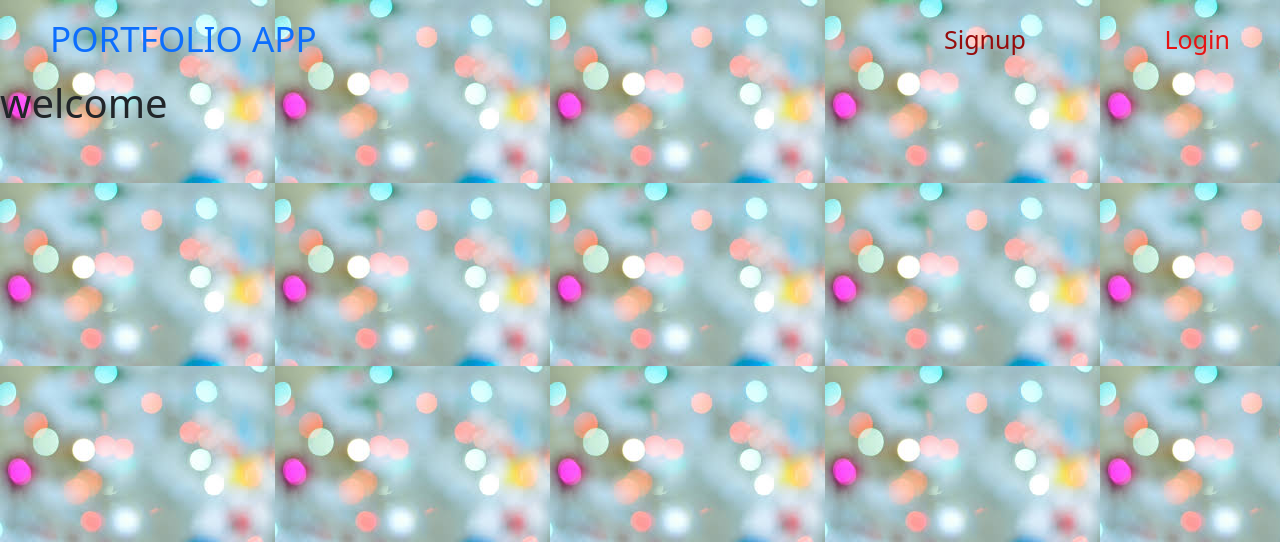
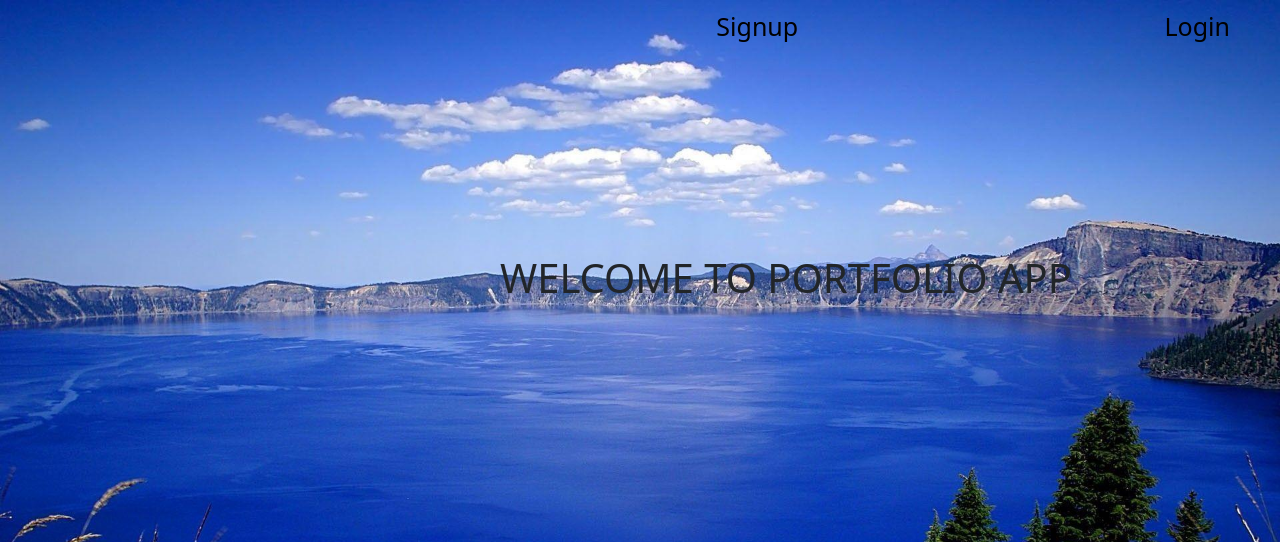
Before and after one commit to rijogit007/portfolio, a Django app: page / in a window 1280 px wide. Shown: the top 542 px of the page. Run offline with Django 5.2, Linux system fonts and the light colour scheme.

Commit message:
first commit

```diff
--- a/portfolio_project/portfolio/static/css/home.css
+++ b/portfolio_project/portfolio/static/css/home.css
@@ -1,6 +1,7 @@
 body{
 
 
-background-color: blue;
+background-size: cover;
+background-repeat: no-repeat;
 
 }
--- a/portfolio_project/portfolio/templates/home.html
+++ b/portfolio_project/portfolio/templates/index.html
@@ -6,7 +6,7 @@
     <meta name="viewport" content="width=device-width, initial-scale=1.0">
     <title>Document</title>
 </head>
-<body style="background-image: url({%static 'images/download.jpeg'%});">
+<body style="background-image: url({%static 'images/sky.jpg'%}); background-repeat:no-repeat ; background-size:cover ">
 
     <link href="https://cdn.jsdelivr.net/npm/bootstrap@5.0.2/dist/css/bootstrap.min.css" rel="stylesheet"
     integrity="sha384-EVSTQN3/azprG1Anm3QDgpJLIm9Nao0Yz1ztcQTwFspd3yD65VohhpuuCOmLASjC" crossorigin="anonymous">
@@ -17,16 +17,16 @@
 <body>
     <header>
         <nav class="navbar navbar-expand-lg ">
-            <a class="navbar-brand me-auto" href="#" style="padding-left: 50px; font-size: 35px;"> PORTFOLIO APP</a>
-            <a class="nav-item ms-auto" href="{% url 'register' %}" style="color: rgb(150, 12, 12);text-decoration: none;padding-left: 350px; font-size: 25px;">Signup</a>
-            <a class="nav-item ms-auto" href="{% url 'login' %}" style="color: rgb(230, 20, 20);text-decoration: none;padding-right: 50px; font-size: 25px;">Login</a>
+
+            <a class="nav-item ms-auto" href="{% url 'register' %}" style="color: rgb(0, 0, 0);text-decoration: none;padding-left: 350px; font-size: 25px;">Signup</a>
+            <a class="nav-item ms-auto" href="{% url 'login' %}" style="color: rgb(0, 0, 0);text-decoration: none;padding-right: 50px; font-size: 25px;">Login</a>
         </nav>
 
     </header>
 
 
 
-<h1>welcome</h1>
+<h1 style="margin-left: 500px; margin-top: 200px;"> WELCOME TO PORTFOLIO APP</h1>
 
 
 
--- a/portfolio_project/portfolio/views.py
+++ b/portfolio_project/portfolio/views.py
@@ -12,7 +12,7 @@ from django.contrib.auth import authenticate,login,logout
 
 
 class HomeView(TemplateView):
-    template_name='home.html'
+    template_name='index.html'
 
 
 class PortfolioListView(LoginRequiredMixin, ListView):
```
Also changed, not shown: portfolio_project/db.sqlite3, portfolio_project/files/MSH-1538.jpg (added), portfolio_project/portfolio/static/images/sky.jpg (added), portfolio_project/portfolio/static/images/th.jpeg (added), portfolio_project/portfolio/static/images/women.jpeg (added).
